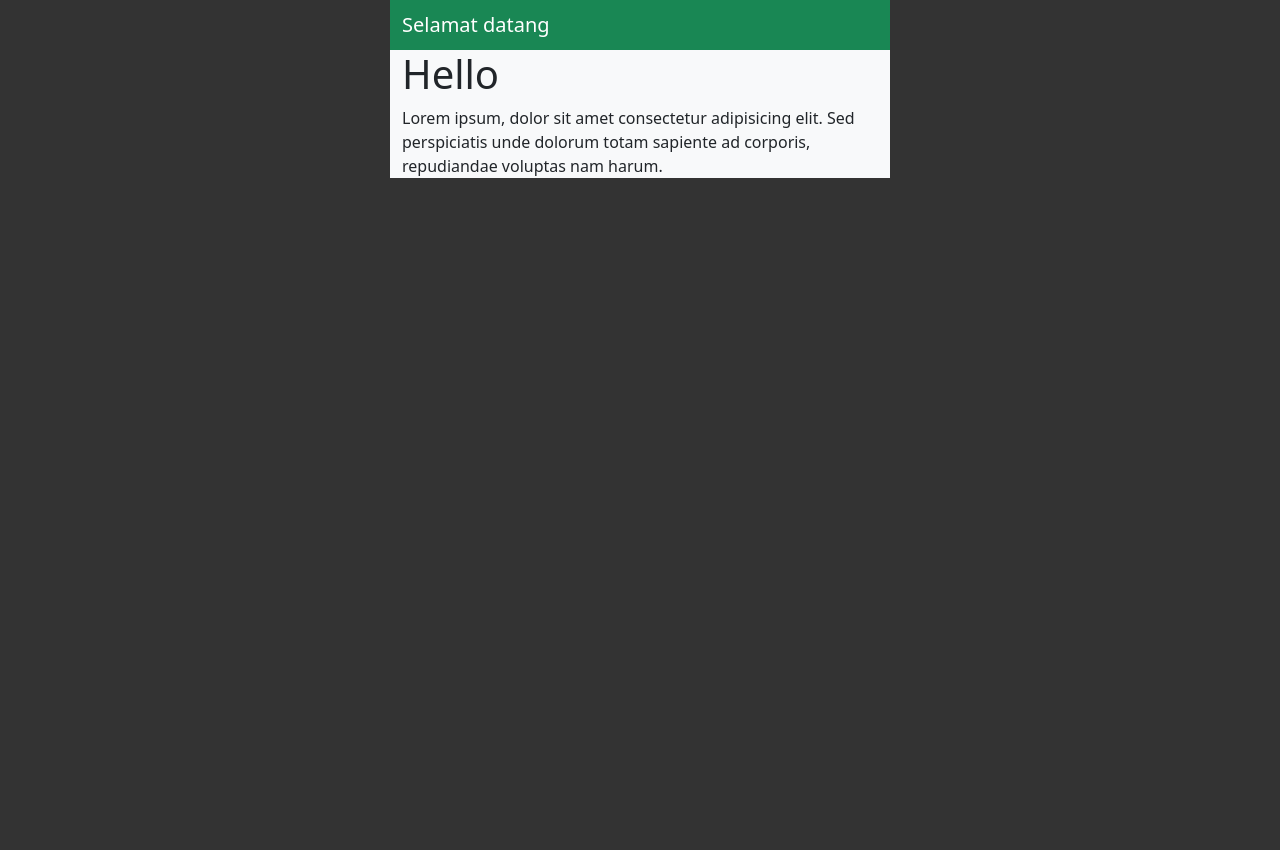
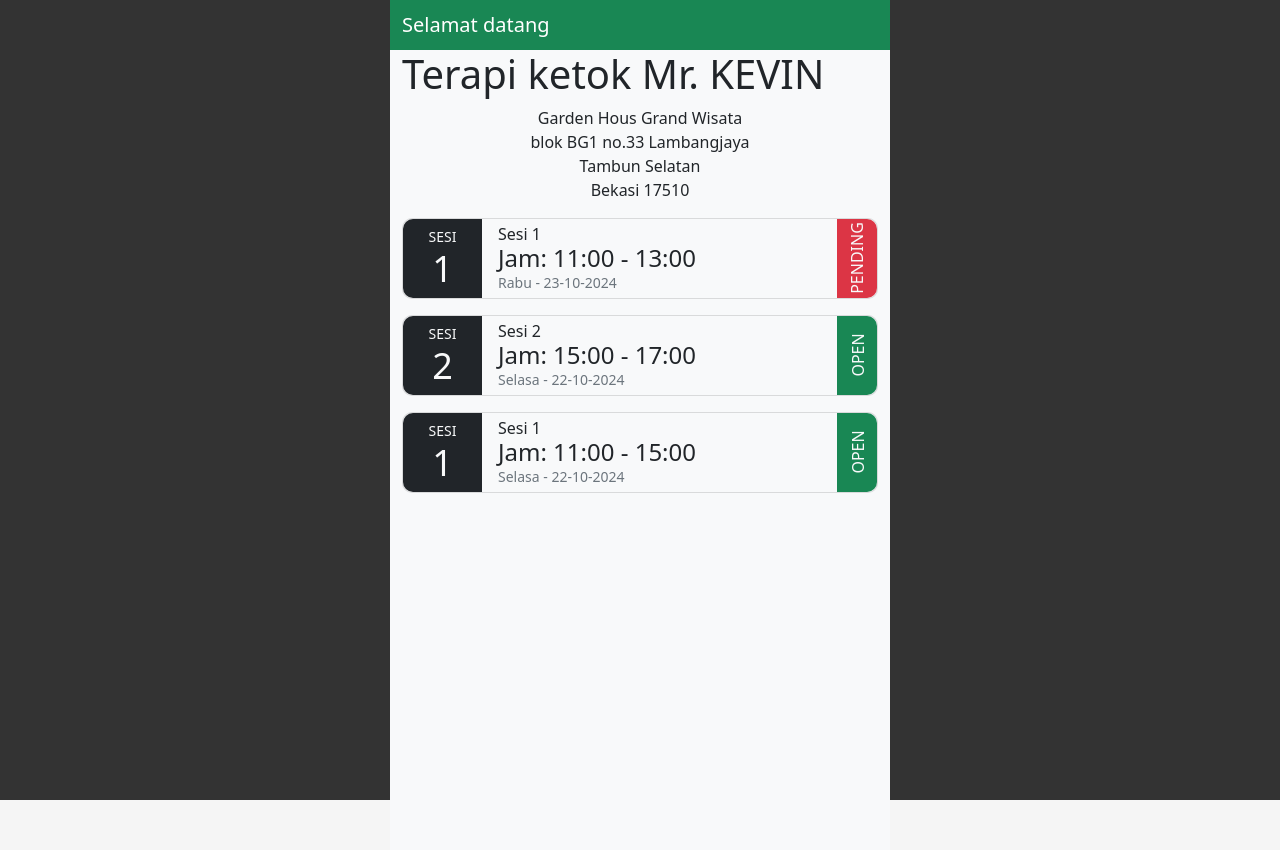
Before and after one commit to sadtechguy/terapiketok_ver3, a Flask app: page / in a window 1280 px wide. Before the commit the page ends 178 px from the top, so only its background shows below. Run offline with Flask 3, Linux system fonts and the light colour scheme.

Commit message:
styling the home page

```diff
--- a/terapiketok/routes/home.py
+++ b/terapiketok/routes/home.py
@@ -1,3 +1,4 @@
+import datetime
 from flask import Blueprint, render_template_string, render_template
 
 home_bp = Blueprint('home', __name__, template_folder="../templates/home")
@@ -5,4 +6,14 @@ home_bp = Blueprint('home', __name__, template_folder="../templates/home")
 @home_bp.route('/')
 @home_bp.route('/home')
 def home_page():
-    return render_template('home.html')
+    batches = [(datetime.date(2024, 10, 23), 'Rabu', 1, 'Sesi 1', datetime.time(11, 0), datetime.time(13, 0), 20, 0, 'PENDING'), (datetime.date(2024, 10, 22), 'Selasa', 2, 'Sesi 2', datetime.time(15, 0), datetime.time(17, 0), 20, 0, 'OPEN'), (datetime.date(2024, 10, 22), 'Selasa', 1, 'Sesi 1', datetime.time(11, 0), datetime.time(15, 0), 20, 0, 'OPEN')]
+    clean_batches = []
+    for b_date, b_day, s_id, s_name, b_start, b_end, limit, available, status in batches:
+        if status == "OPEN":
+            bgcolor = 'success'
+        else:
+            bgcolor = "danger"
+        clean_batches.append((b_date.strftime('%d-%m-%Y'), b_day, s_id, s_name, b_start.strftime('%H:%M'), b_end.strftime('%H:%M'), status, bgcolor))
+
+
+    return render_template('home.html', batches=clean_batches)
--- a/terapiketok/static/style.css
+++ b/terapiketok/static/style.css
@@ -2,12 +2,13 @@ body {
     max-width: 500px;
     margin: 0 auto;
     background-color: #f5f5f5;
+    min-height: 100vh;
   }
 
 body:before {
     content: "";
     display: block;
-    position: absolute;
+    position: fixed;
     top: 0;
     left: 0;
     right: 0;
--- a/terapiketok/templates/base.html
+++ b/terapiketok/templates/base.html
@@ -20,5 +20,7 @@
     {% block content %}
     {% endblock %}
 
+    <!-- Option 1: Bootstrap Bundle with Popper -->
+    <script src="https://cdn.jsdelivr.net/npm/bootstrap@5.0.2/dist/js/bootstrap.bundle.min.js" integrity="sha384-MrcW6ZMFYlzcLA8Nl+NtUVF0sA7MsXsP1UyJoMp4YLEuNSfAP+JcXn/tWtIaxVXM" crossorigin="anonymous"></script>
 </body>
 </html>
--- a/terapiketok/templates/home/home.html
+++ b/terapiketok/templates/home/home.html
@@ -6,9 +6,40 @@ Registrasi
 
 {% block content %}
 
-<main class="container bg-light">
-    <h1>Hello</h1>
-    <p>Lorem ipsum, dolor sit amet consectetur adipisicing elit. Sed perspiciatis unde dolorum totam sapiente ad corporis, repudiandae voluptas nam harum.</p>
+<main class="container bg-light" style="min-height: 100vh;">
+    <h1>Terapi ketok Mr. KEVIN</h1>
+    <address class="text-center">
+        Garden Hous Grand Wisata<br>
+        blok BG1 no.33 Lambangjaya<br>
+        Tambun Selatan<br>
+        Bekasi 17510
+    </address>
+
+    <div class="pb-3">
+        {% for batch in batches %}
+            <div class="card mb-3 bg-light" style="max-width: 540px; border-radius: 10px;">
+                <div class="row g-0">
+                    <!-- left side -->
+                <div class="col-md-2 bg-dark text-light d-flex flex-column justify-content-center align-items-center" style="border-top-left-radius: 10px; border-bottom-left-radius: 10px;">
+                    <small>SESI</small>
+                    <h3 class="card-title" style="font-size: 36px; margin: 0;">{{ batch[2]}}</h3>
+                </div>
+                <!-- middle side -->
+                <div class="col-md-9 bg-light">
+                    <div class="card-body" style="padding: 0.5rem 1rem;">
+                    <h6 class="card-title" style="font-weight: 400; line-height: 0.9; margin: 0;">{{ batch[3]}}</h6>
+                    <p class="card-text" style="font-size: 24px; line-height: 1; margin: 5px 0">Jam: {{ batch[4]}} - {{ batch[5]}}</p>
+                    <p class="card-text" style="line-height: 0.9; "><small class="text-muted">{{ batch[1]}} - {{ batch[0]}}</small></p>
+                    </div>
+                </div>
+                <!-- right side -->
+                <div class="col-md-1 d-flex justify-content-center align-items-center bg-{{batch[7]}} text-light" style="border-top-right-radius: 10px; border-bottom-right-radius: 10px;">
+                    <span style="transform: rotate(-90deg);">{{ batch[6] }}</span>
+                </div>
+                </div>
+            </div>
+        {% endfor %}
+    </div>
 </main>
 
 {% endblock %}
```
